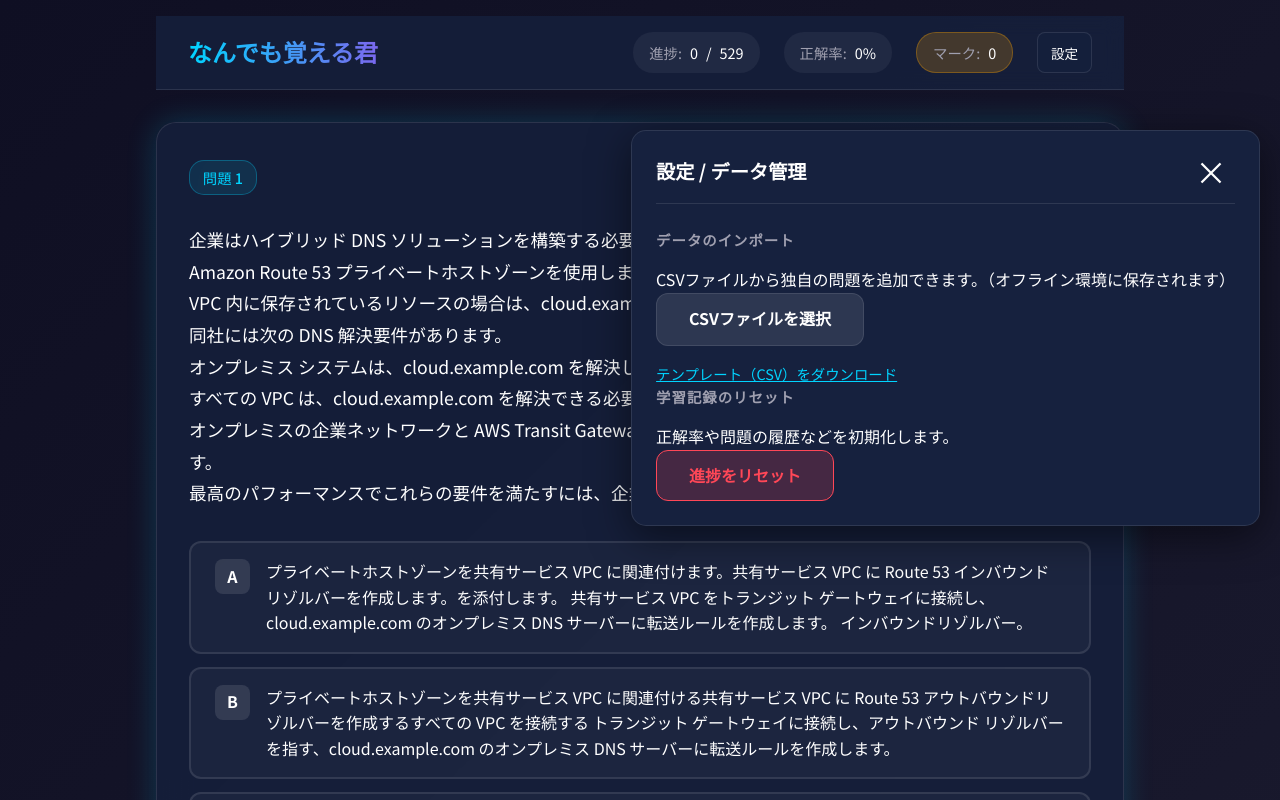
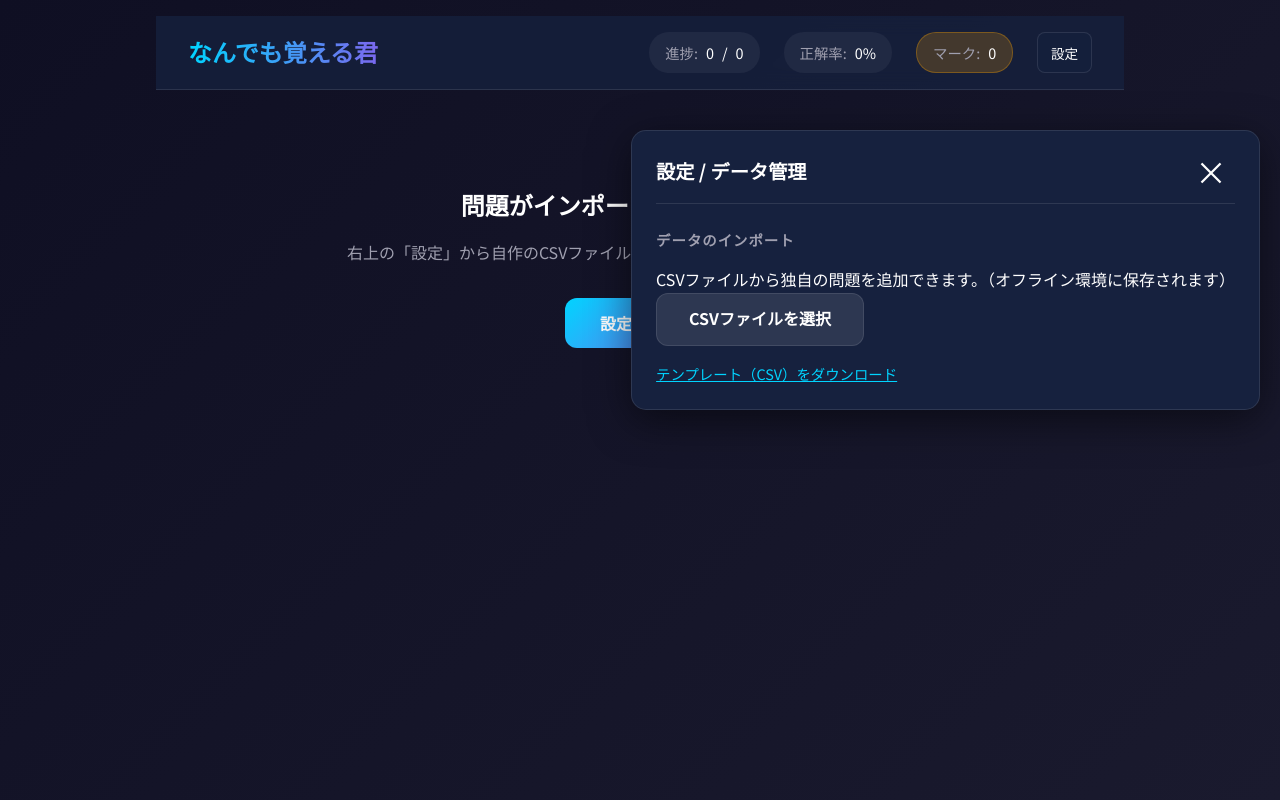
Before and after one commit to kobarei0720/flashcard, a React (Vite) app in the folder flashcard-app/: page / in a window 1280 px wide. Both pictures are taken after a click on the button "設定". Shown: the top 800 px of the page. Built offline with nearby package versions, Linux system fonts and the light colour scheme.

Commit message:
Save Progress/Import UI changes

```diff
--- a/flashcard-app/src/App.jsx
+++ b/flashcard-app/src/App.jsx
@@ -175,7 +175,7 @@ function App() {
     }));
   };
 
-  if (!questions.length || !progress) {
+  if (!progress) {
     return <div>読み込み中...</div>;
   }
 
@@ -249,14 +249,27 @@ function App() {
               URL.revokeObjectURL(url);
             }} style={{color: 'var(--accent-primary)', fontSize: '0.9rem', display: 'block', marginTop: '0.5rem', textDecoration: 'underline'}}>テンプレート（CSV）をダウンロード</a>
           </div>
-          <div className="settings-section">
-            <h3>学習記録のリセット</h3>
-            <p className="setting-description">正解率や問題の履歴などを初期化します。</p>
-            <button className="control-btn danger" onClick={handleReset}>進捗をリセット</button>
-          </div>
+          {questions.length > 0 && (
+            <div className="settings-section">
+              <h3>学習記録のリセット</h3>
+              <p className="setting-description">正解率や問題の履歴などを初期化します。</p>
+              <button className="control-btn danger" onClick={handleReset}>進捗をリセット</button>
+            </div>
+          )}
         </div>
       </div>
 
+      {questions.length === 0 ? (
+        <main className="main-content" style={{ display: 'flex', flexDirection: 'column', alignItems: 'center', justifyContent: 'center', textAlign: 'center', padding: '4rem 1rem' }}>
+          <h2 style={{ marginBottom: '1rem' }}>問題がインポートされていません</h2>
+          <p style={{ color: 'var(--text-secondary)', marginBottom: '2rem' }}>
+            右上の「設定」から自作のCSVファイルをインポートして、学習を始めましょう。
+          </p>
+          <button className="control-btn primary" onClick={() => setShowSettings(true)}>
+            設定を開く
+          </button>
+        </main>
+      ) : (
       <main className="main-content">
         {currentQuestion && (
           <div className={`question-card ${isMarked ? 'marked' : ''}`} id="question-card">
@@ -347,6 +360,7 @@ function App() {
           )}
         </div>
       </main>
+      )}
     </div>
   );
 }
--- a/flashcard-app/src/js/api.js
+++ b/flashcard-app/src/js/api.js
@@ -53,20 +53,12 @@ export function saveCustomQuestions(newQuestions) {
 
 export async function fetchQuestions() {
     try {
-        // public/data/questions.json からデフォルト問題をロード
-        const response = await fetch('/data/questions.json');
-        if (!response.ok) {
-            throw new Error(`HTTP error! status: ${response.status}`);
-        }
-        const data = await response.json();
-        // カスタム問題を取得して結合
-        const customQ = getCustomQuestions();
-        const mergedQuestions = [...data.questions, ...customQ];
-        return { questions: mergedQuestions, totalCount: mergedQuestions.length };
-    } catch (error) {
-        console.error('Failed to load local questions:', error);
+        // カスタム問題（インポートされた問題）のみを取得
         const customQ = getCustomQuestions();
         return { questions: customQ, totalCount: customQ.length };
+    } catch (error) {
+        console.error('Failed to load custom questions:', error);
+        return { questions: [], totalCount: 0 };
     }
 }
 
```
